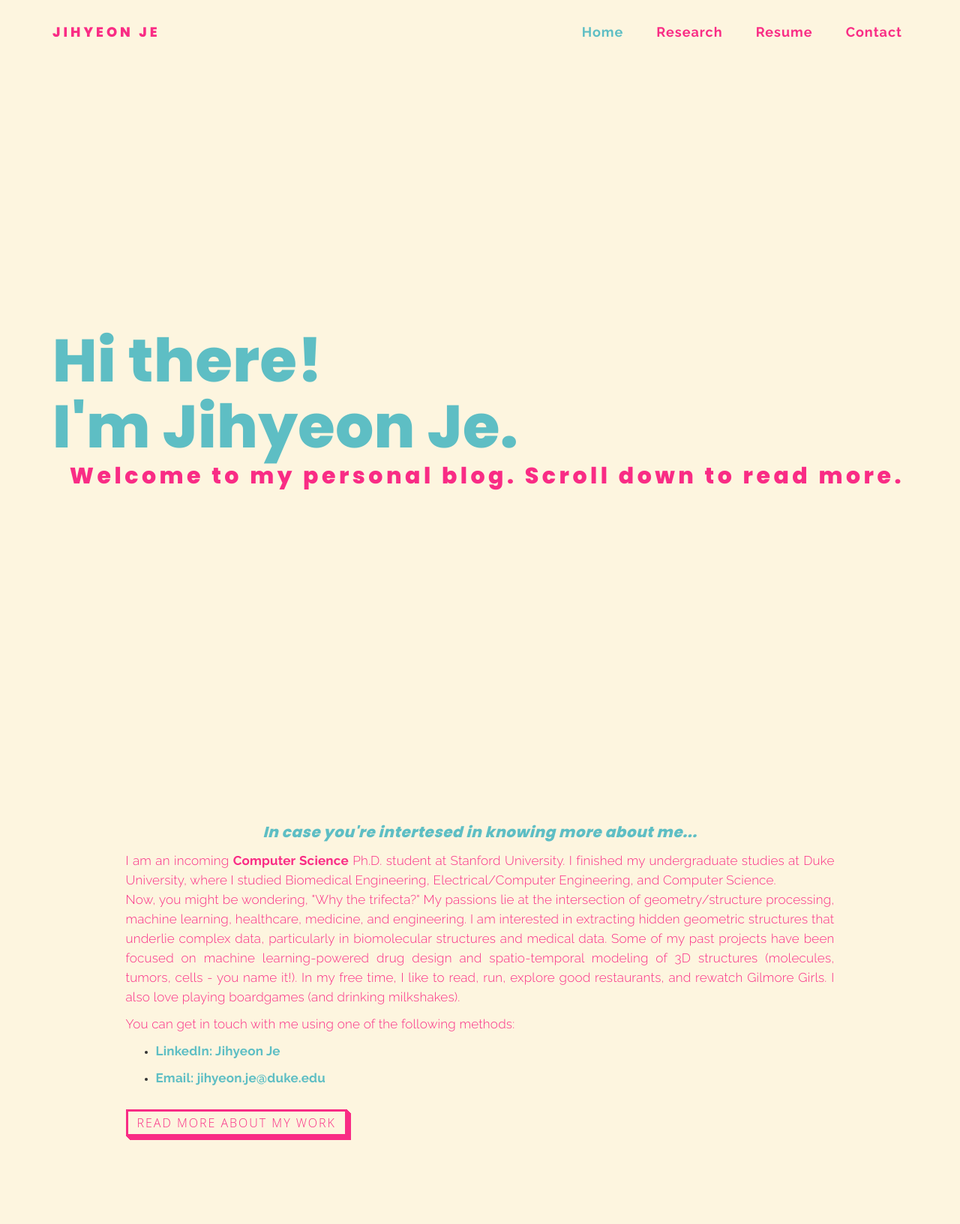
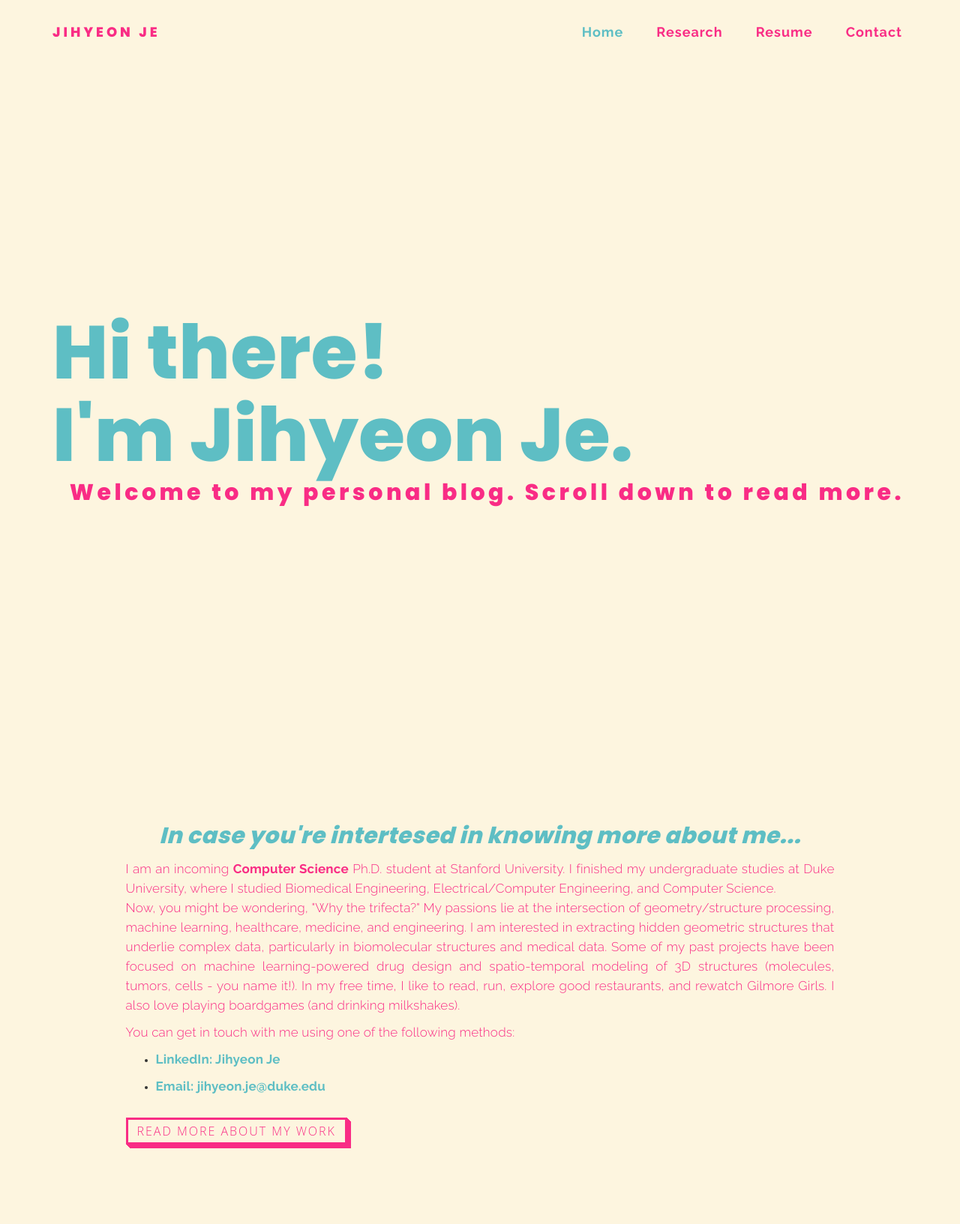
Before and after one commit to rpraka/JihyeonJe.com, a Jekyll site: the page index.html, which Jekyll copies as it is, in a window 1280 px wide. Shown: the whole page at 75% size. Built offline with Jekyll 4.4.1, drawn with Linux system fonts in a browser that asks for light colours.

Commit message:
Add files via upload

```diff
--- a/css/style.css
+++ b/css/style.css
@@ -62,7 +62,7 @@ h1 {
     text-align: left;
     font-style: italic;
 
-    font-size: 20px;
+    font-size: 30px;
     padding-bottom: 14px;
     margin-bottom: 0px;
 }
@@ -70,7 +70,7 @@ h1 {
 h2 {
     color: #5EBEC4;
     text-align: left;
-    font-size: 80px;
+    font-size: 100px;
     padding-bottom: 18px;
     margin-bottom: 0px;
 }
@@ -540,11 +540,11 @@ a:link {
 }
 
 #home h2 {
-  font-size: 80px;
+  font-size: 100px;
   color: #5EBEC4;
 }
 #home h1 {
-  font-size: 20px;
+  font-size: 30px;
   font-style: italic;
   color: #5EBEC4;
 }
```
